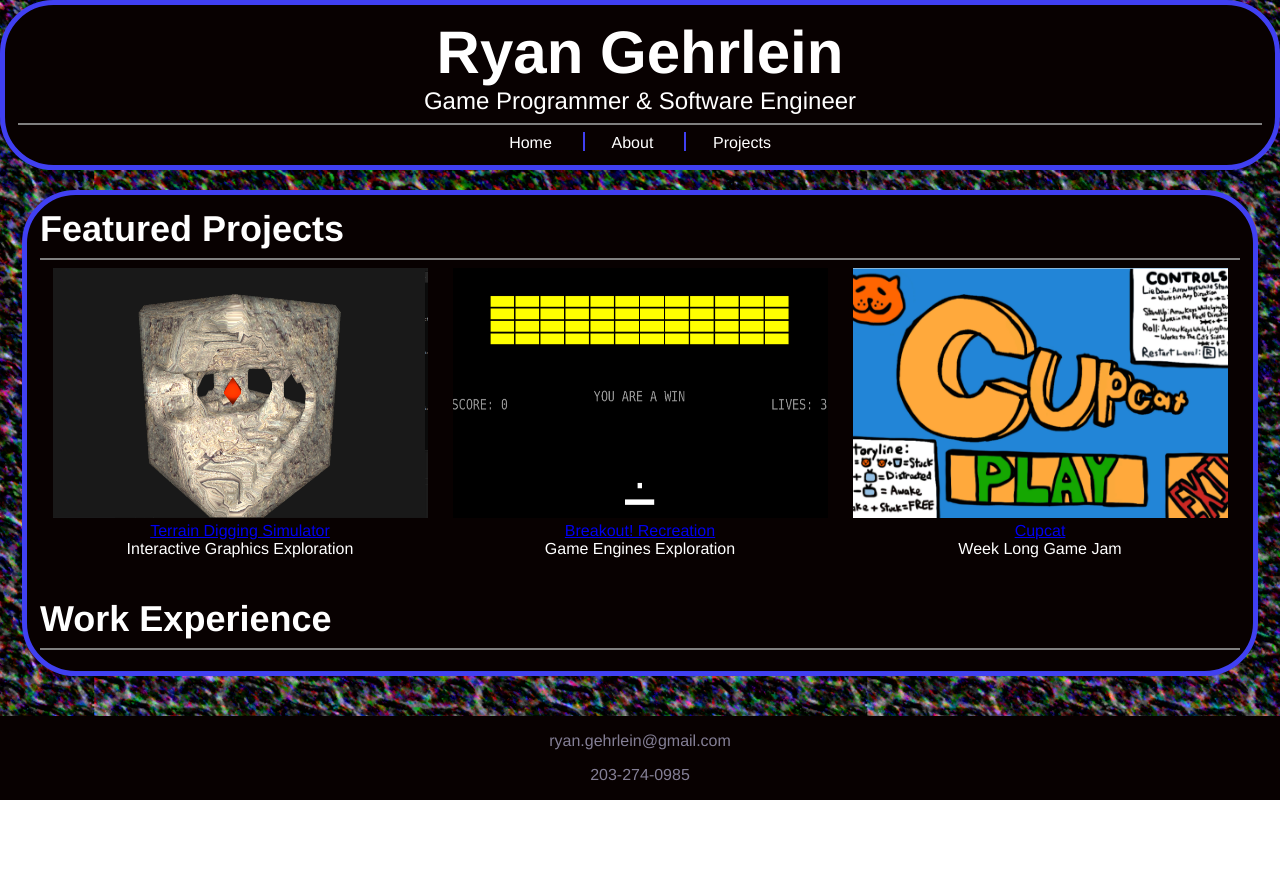
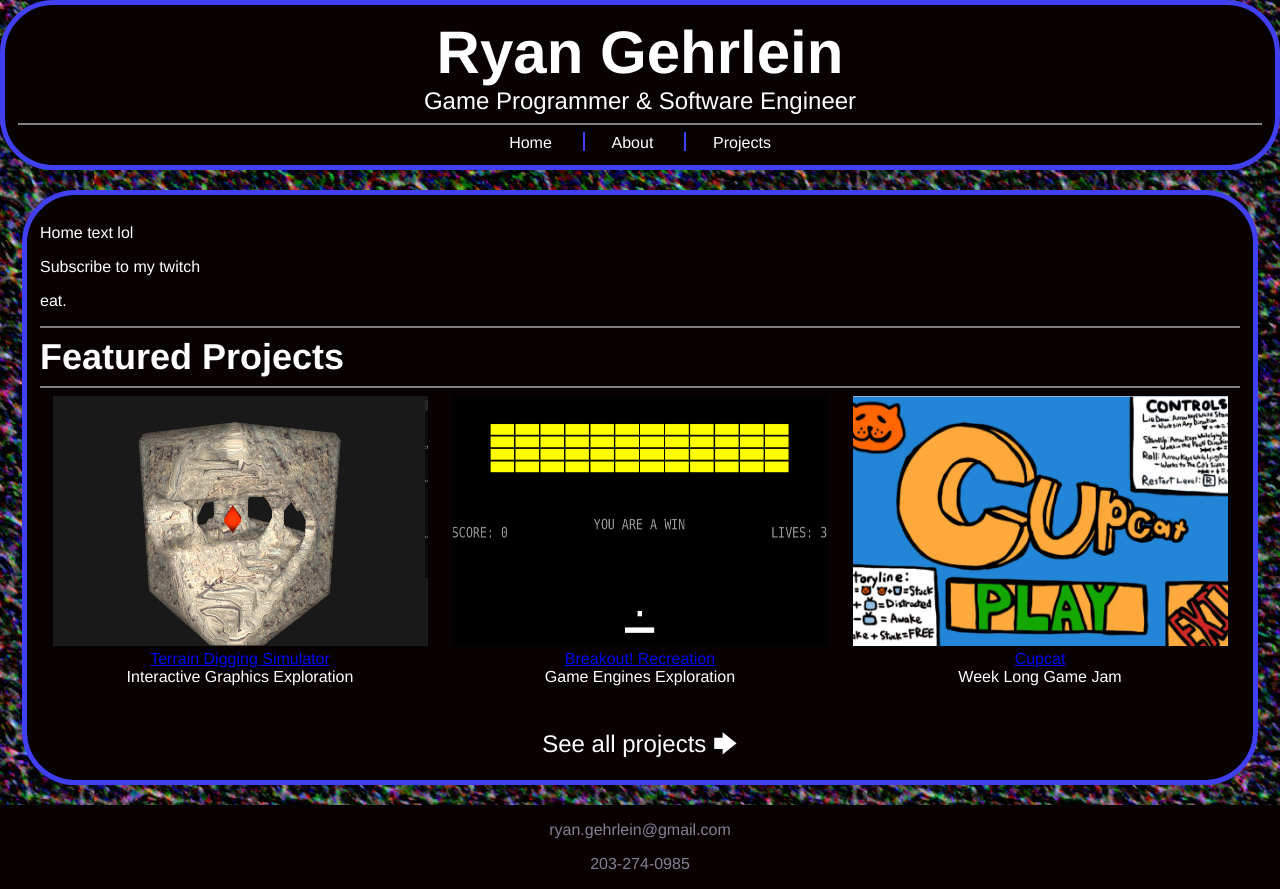
Before and after one commit to DThaiPome/dthaipome.github.io, a Vue app in the folder portfolio/: page /#/ in a window 1280 px wide. Before the commit the page ends 800 px from the top, so only its background shows below. Built offline with nearby package versions, Linux system fonts and the light colour scheme.

Commit message:
Home page refactors

```diff
--- /dev/null
+++ b/portfolio/src/store/home.store.js
@@ -0,0 +1,14 @@
+const getters = {
+    homeText: () => [
+        'Home text lol',
+        'Subscribe to my twitch',
+        'eat.'
+    ]
+};
+
+const store = {
+    namespaced: true,
+    getters
+};
+
+export default store;
--- a/portfolio/src/store/index.js
+++ b/portfolio/src/store/index.js
@@ -2,12 +2,14 @@ import Vue from "vue";
 import Vuex from "vuex";
 import global from "./global.store";
 import project from "./project.store";
+import home from "./home.store";
 
 Vue.use(Vuex);
 
 export default new Vuex.Store({
   modules: {
     global,
-    project
+    project,
+    home
   }
 });
--- a/portfolio/src/views/HomePage.vue
+++ b/portfolio/src/views/HomePage.vue
@@ -1,10 +1,15 @@
 <template>
     <common-body>
+        <div>
+            <p v-for="block in homeText"
+                :key="block"
+                v-text="block" />
+        </div>
+        <hr noshade />
         <span class="home-header" v-text="'Featured Projects'" />
         <hr noshade />
         <project-panels :filter="projectFilter" />
-        <span class="home-header" v-text="'Work Experience'" />
-        <hr noshade />
+        <router-link :to="'/projects'" tag="div" id="all-projects-link" v-text="'See all projects 🡆'" />
     </common-body>
 </template>
 
@@ -12,6 +17,7 @@
 import FixFooterOnLoad from '../directives/FixFooterOnLoad';
 import CommonBody from '../components/CommonBody.vue';
 import ProjectPanels from '../components/projects/ProjectPanels.vue';
+import { mapGetters } from 'vuex';
 
 export default {
     directives: {
@@ -22,6 +28,7 @@ export default {
         ProjectPanels
     },
     computed: {
+        ...mapGetters('home', [ 'homeText' ]),
         projectFilter() {
             return {
                 featured: true
@@ -43,4 +50,14 @@ export default {
         margin: auto;
         margin-bottom: 30pt;
     }
+
+    #all-projects-link {
+        font-size: 24px;
+        text-align: center;
+        cursor: pointer;
+
+        &:hover {
+            text-decoration: underline;
+        }
+    }
 </style>
```
